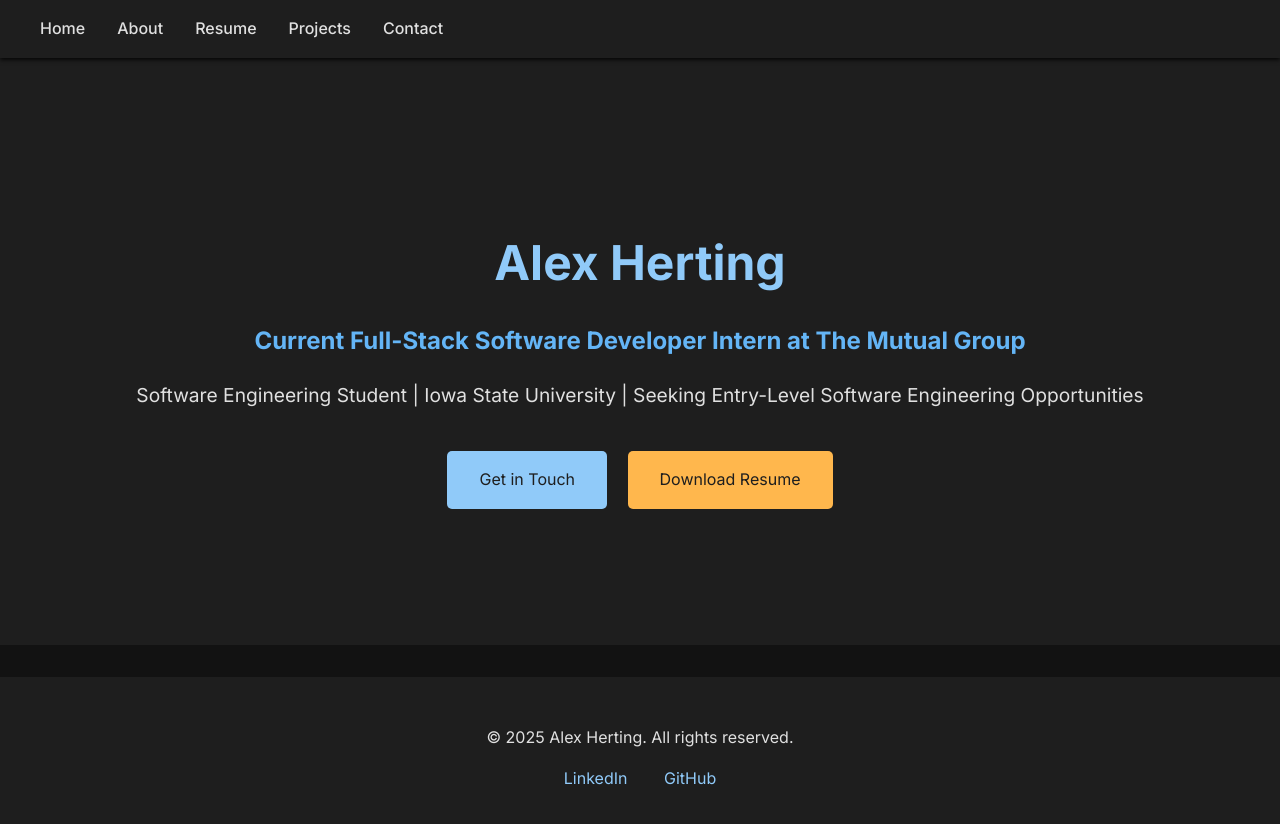
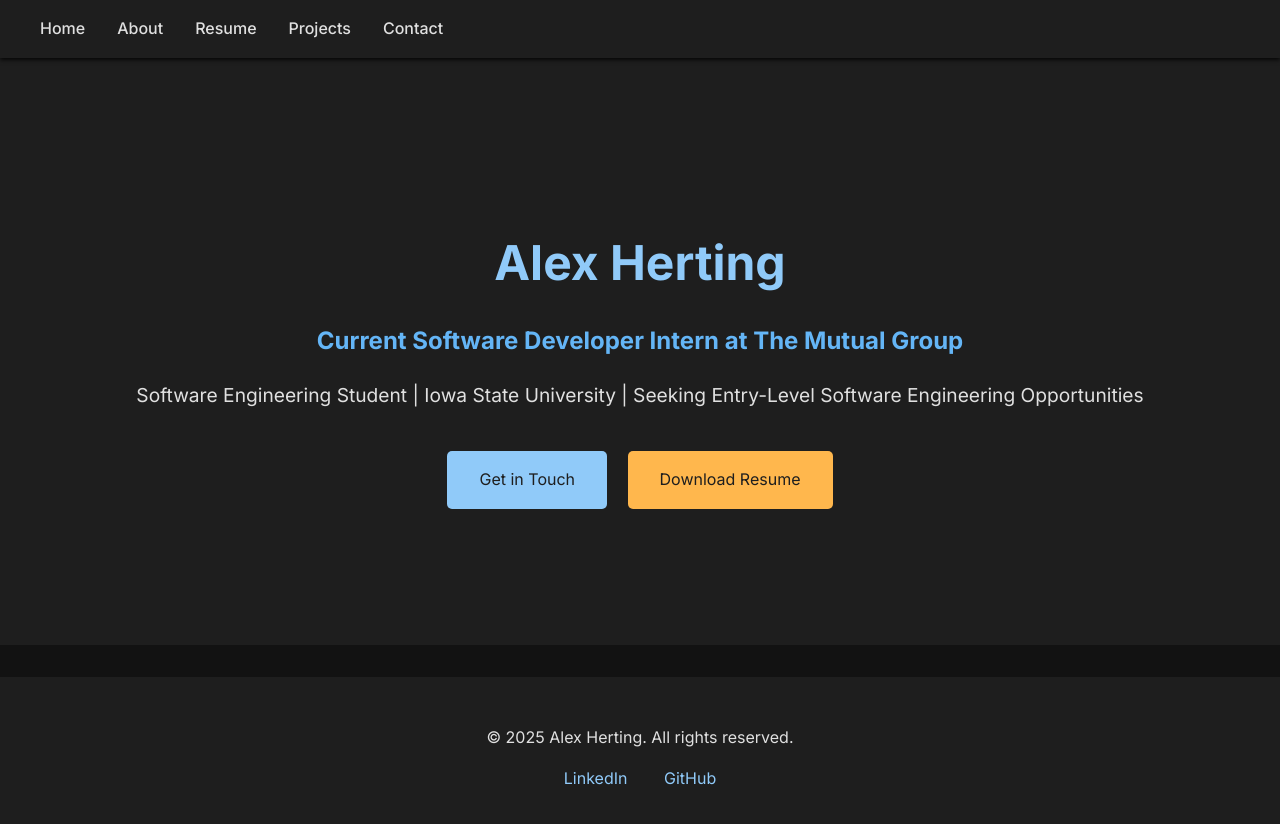
Before and after one commit to AlexHerting/PersonalPortfolio, a plain HTML site: page index.html in a window 1280 px wide. Drawn offline with Linux system fonts and the light colour scheme.

Commit message:
updated resume

```diff
--- a/index.html
+++ b/index.html
@@ -27,7 +27,7 @@
     <section id="home" class="hero">
         <div class="container">
             <h1>Alex Herting</h1>
-            <h2>Current Full-Stack Software Developer Intern at The Mutual Group</h2>
+            <h2>Current Software Developer Intern at The Mutual Group</h2>
             <p>Software Engineering Student | Iowa State University | Seeking Entry-Level Software Engineering Opportunities</p>
             <div class="cta-buttons">
                 <a href="contact.html" class="cta-button">Get in Touch</a>
```
Also changed, not shown: 1 other file.
